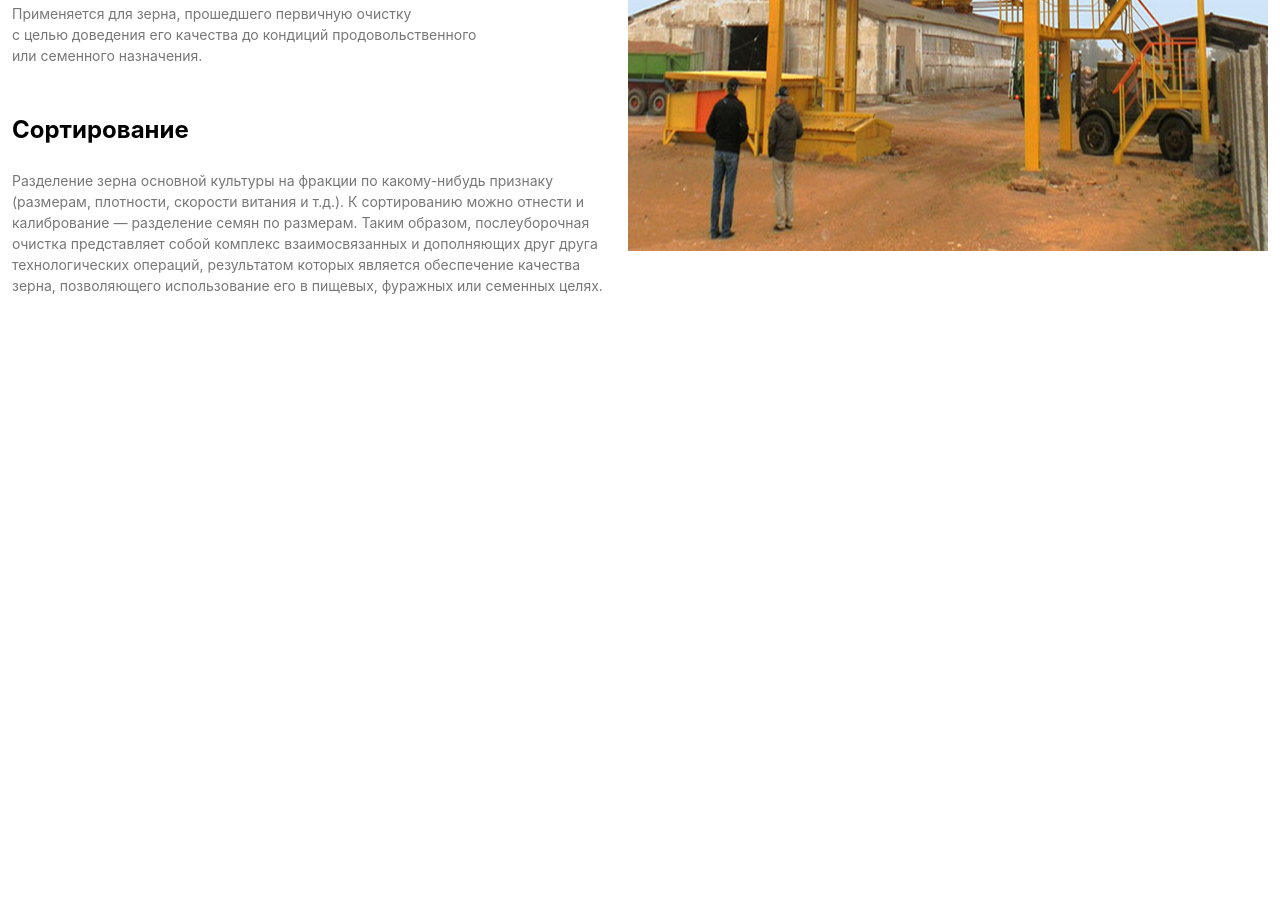
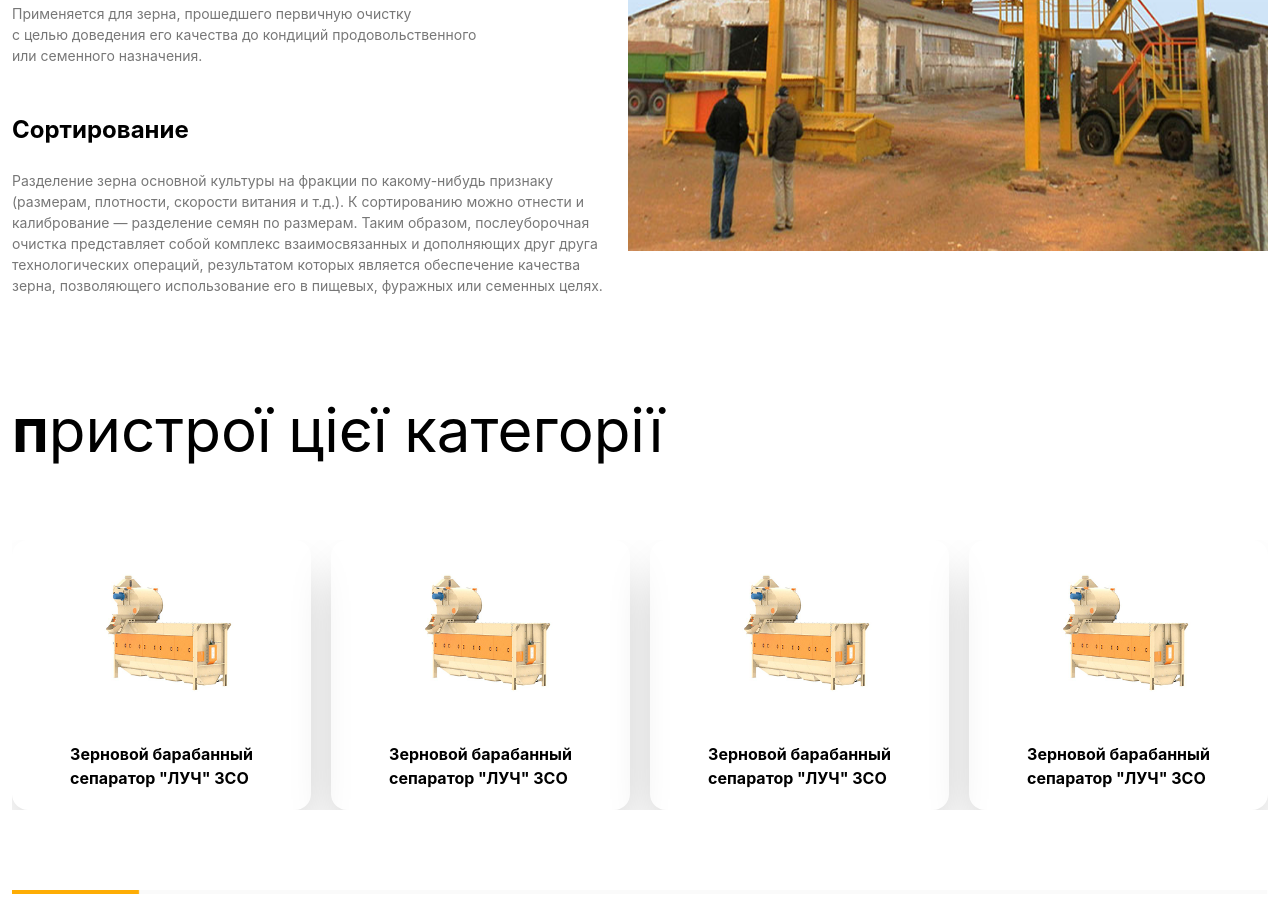
Before and after one commit to mukammalex/home.02.06.26, a website: page src/index2.html in a window 1280 px wide. Shown: the part 1390-2296 px from the top of the page. Before the commit the page ends 1698 px from the top, so only its background shows below. Drawn offline with nearby package versions, Linux system fonts and the light colour scheme; files that its build step writes are made by us from their sources.

Commit message:
Finished section Pristoi cards,desktop and mobiled

```diff
--- a/src/index2.html
+++ b/src/index2.html
@@ -213,6 +213,53 @@
             </div>
 
         </section>
+
+
+        <section class="max-w-350 m-auto p-3 mt-20 ">
+
+            <div>
+                <h1 class="lg:text-6xl text-3xl"><span class="font-bold">п</span>ристрої цієї категорії</h1>
+
+                <div class="mt-20 flex gap-5 overflow-x-scroll">
+                    <div class="shadow-2xl p-5 w-[40vh]  rounded-2xl flex flex-col justify-center items-center">
+                        <img src="./img/0_9 1muka.png" alt="">
+                        <br>
+                        <h3 class="lg:font-bold">Зерновой барабанный <br>
+                            сепаратор "ЛУЧ" ЗСО</h3>
+                    </div>
+
+                    <div class="shadow-2xl p-5 w-[40vh] rounded-2xl flex flex-col justify-center items-center">
+                        <img src="./img/0_9 1muka.png" alt="">
+                        <br>
+                        <h3 class="lg:font-bold">Зерновой барабанный <br>
+                            сепаратор "ЛУЧ" ЗСО</h3>
+                    </div>
+
+                    <div class="shadow-2xl p-5 w-[40vh] rounded-2xl flex flex-col justify-center items-center">
+                        <img src="./img/0_9 1muka.png" alt="">
+                        <br>
+                        <h3 class="lg:font-bold">Зерновой барабанный <br>
+                            сепаратор "ЛУЧ" ЗСО</h3>
+                    </div>
+
+                    <div class="shadow-2xl p-5 w-[40vh] rounded-2xl flex flex-col justify-center items-center">
+                        <img src="./img/0_9 1muka.png" alt="">
+                        <br>
+                        <h3 class="lg:font-bold">Зерновой барабанный <br>
+                            сепаратор "ЛУЧ" ЗСО</h3>
+                    </div>
+                </div>
+
+                <div class="mt-20 hidden lg:block">
+                    <img class="" src="./img/Group 69muka.png" alt="">
+                </div>
+
+                <div class="lg:hidden flex justify-center mt-20">
+                    <img class="" src="./img/slidermobilmuka.png" alt="">
+                </div>
+            </div>
+
+        </section>
     </main>
 </body>
 </html>
```
Also changed, not shown: src/img/0_9 1muka.png (added), src/img/Group 69muka.png (added), src/img/slidermobilmuka.png (added).
